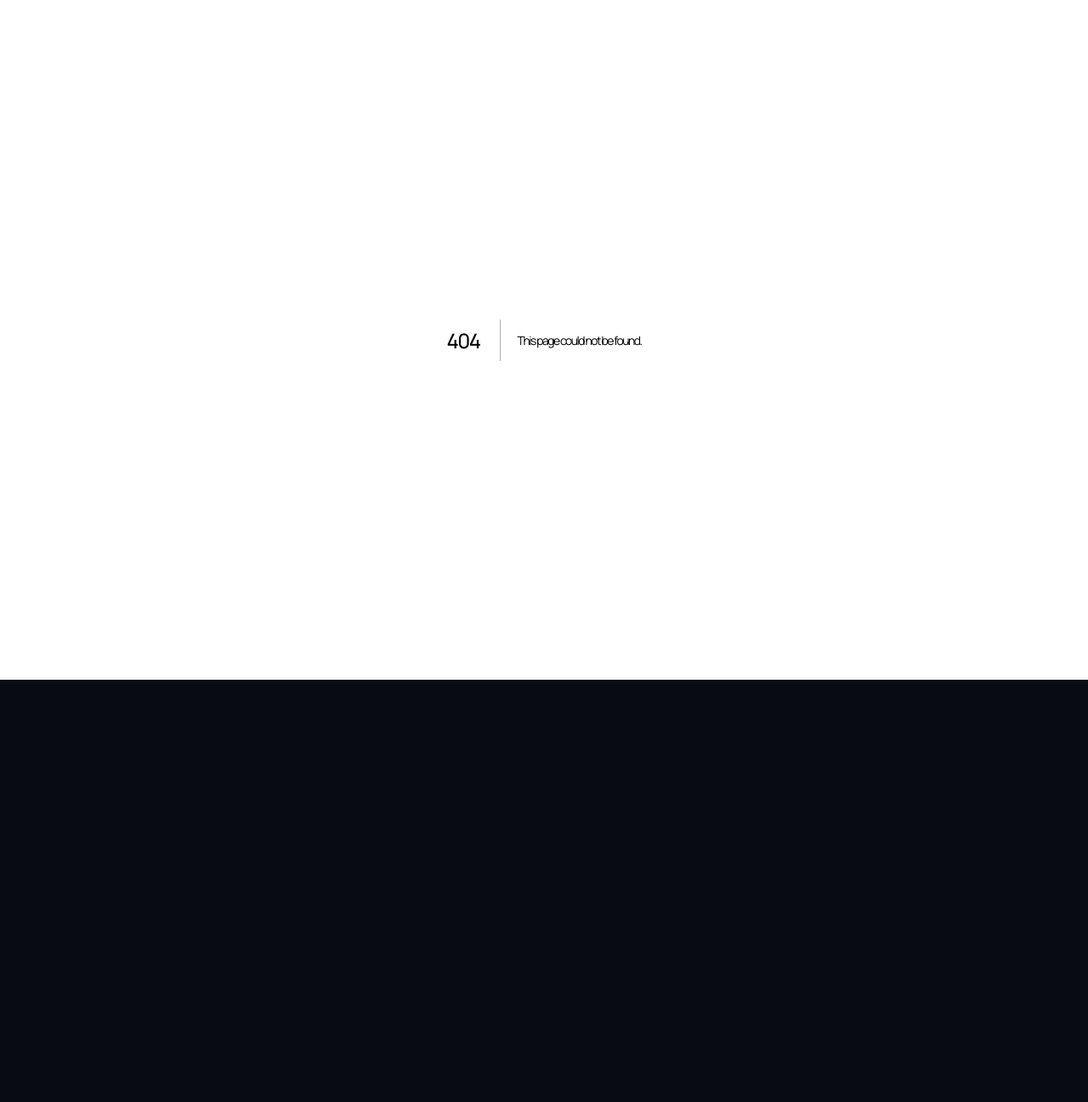
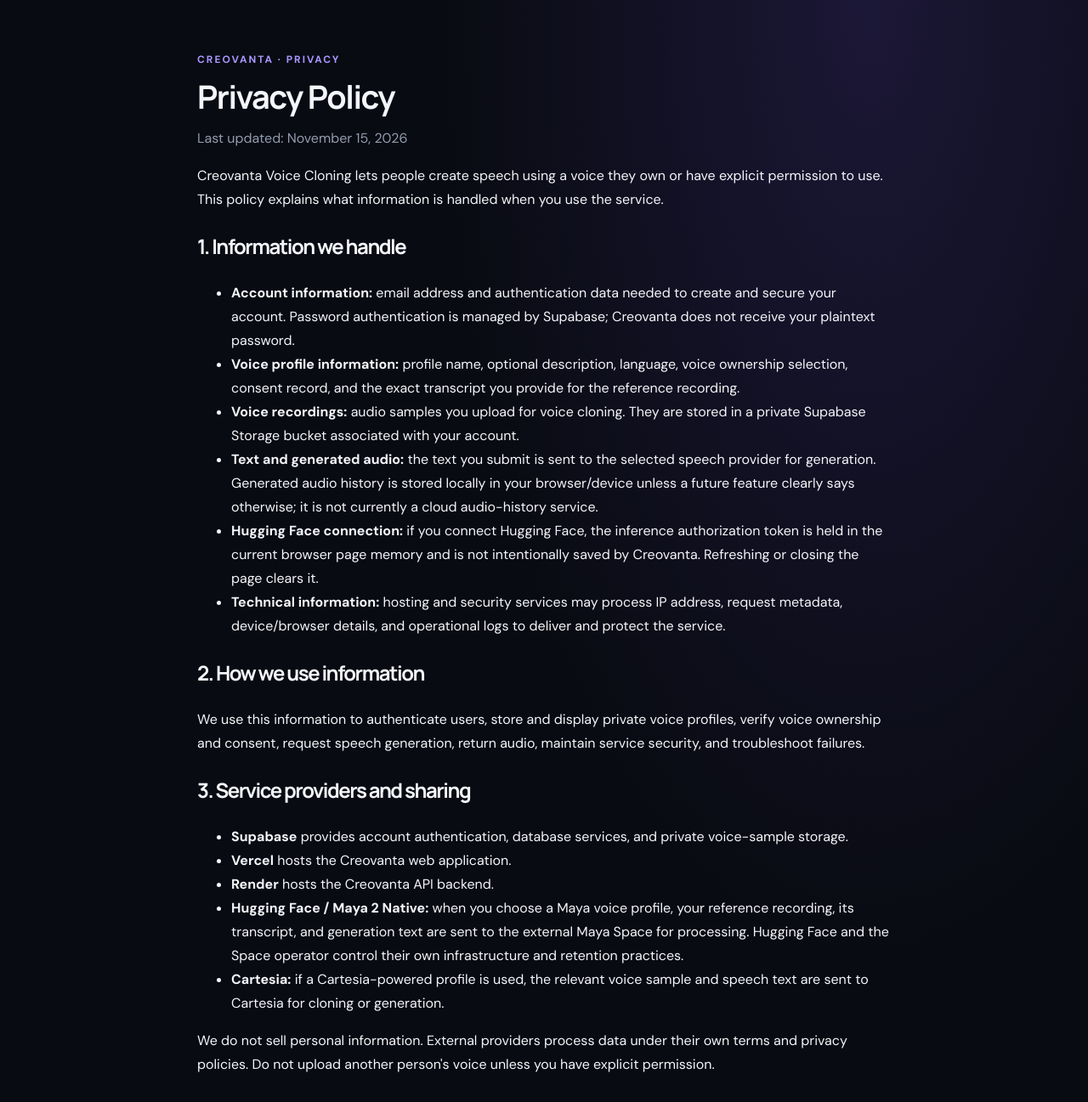
Before and after one commit to merinmoysarkar72-sys/creovanta-voice-cloning, a Next.js app: page /privacy in a window 1280 px wide. Before the commit this address had no page. Shown: the top 1297 px of the page at 85% size. Before the commit the page ends 800 px from the top, so only its background shows below. Built offline with nearby package versions, Linux system fonts and the light colour scheme.

Commit message:
Add public privacy policy page

```diff
--- /dev/null
+++ b/app/privacy/page.tsx
@@ -0,0 +1,58 @@
+import Link from "next/link";
+
+export const metadata = {
+  title: "Privacy Policy | Creovanta",
+  description: "How Creovanta collects, uses, stores, and shares voice and account data.",
+};
+
+export default function PrivacyPolicy() {
+  return (
+    <main style={{maxWidth:860,margin:"0 auto",padding:"48px 22px",color:"#f4f6fb",lineHeight:1.75}}>
+      <p style={{color:"#a997ff",letterSpacing:2,fontSize:12,fontWeight:700}}>CREOVANTA · PRIVACY</p>
+      <h1 style={{fontSize:38,margin:"8px 0 4px"}}>Privacy Policy</h1>
+      <p style={{color:"#929bb0"}}>Last updated: November 15, 2026</p>
+      <p>Creovanta Voice Cloning lets people create speech using a voice they own or have explicit permission to use. This policy explains what information is handled when you use the service.</p>
+
+      <h2>1. Information we handle</h2>
+      <ul>
+        <li><b>Account information:</b> email address and authentication data needed to create and secure your account. Password authentication is managed by Supabase; Creovanta does not receive your plaintext password.</li>
+        <li><b>Voice profile information:</b> profile name, optional description, language, voice ownership selection, consent record, and the exact transcript you provide for the reference recording.</li>
+        <li><b>Voice recordings:</b> audio samples you upload for voice cloning. They are stored in a private Supabase Storage bucket associated with your account.</li>
+        <li><b>Text and generated audio:</b> the text you submit is sent to the selected speech provider for generation. Generated audio history is stored locally in your browser/device unless a future feature clearly says otherwise; it is not currently a cloud audio-history service.</li>
+        <li><b>Hugging Face connection:</b> if you connect Hugging Face, the inference authorization token is held in the current browser page memory and is not intentionally saved by Creovanta. Refreshing or closing the page clears it.</li>
+        <li><b>Technical information:</b> hosting and security services may process IP address, request metadata, device/browser details, and operational logs to deliver and protect the service.</li>
+      </ul>
+
+      <h2>2. How we use information</h2>
+      <p>We use this information to authenticate users, store and display private voice profiles, verify voice ownership and consent, request speech generation, return audio, maintain service security, and troubleshoot failures.</p>
+
+      <h2>3. Service providers and sharing</h2>
+      <ul>
+        <li><b>Supabase</b> provides account authentication, database services, and private voice-sample storage.</li>
+        <li><b>Vercel</b> hosts the Creovanta web application.</li>
+        <li><b>Render</b> hosts the Creovanta API backend.</li>
+        <li><b>Hugging Face / Maya 2 Native:</b> when you choose a Maya voice profile, your reference recording, its transcript, and generation text are sent to the external Maya Space for processing. Hugging Face and the Space operator control their own infrastructure and retention practices.</li>
+        <li><b>Cartesia:</b> if a Cartesia-powered profile is used, the relevant voice sample and speech text are sent to Cartesia for cloning or generation.</li>
+      </ul>
+      <p>We do not sell personal information. External providers process data under their own terms and privacy policies. Do not upload another person's voice unless you have explicit permission.</p>
+
+      <h2>4. Retention and deletion</h2>
+      <p>Creovanta-controlled account records and private voice samples are retained while your account is active. You can request deletion from inside the app or through our <Link href="/delete-account" style={{color:"#70d9e8"}}>account deletion page</Link>. Deleting your account removes the Creovanta account and associated database records and private voice samples. Audio history saved only in your browser can be removed from the app's Audio History or by clearing that browser's site data.</p>
+      <p>Copies already sent to external speech providers may be subject to those providers' own retention and deletion processes. Creovanta cannot guarantee deletion from an external provider's systems unless that provider confirms it.</p>
+
+      <h2>5. Security</h2>
+      <p>We use HTTPS, account-scoped access controls, and private storage for uploaded voice samples. Access tokens and service credentials are not intended to be exposed in public client code. No internet service can guarantee absolute security.</p>
+
+      <h2>6. Children's privacy</h2>
+      <p>Creovanta is not designed for children. Do not create an account or upload a child's voice recording without the legally required parent or guardian authority and permission.</p>
+
+      <h2>7. Your choices</h2>
+      <p>You may disconnect Hugging Face, delete locally stored audio history, stop using the service, or delete your Creovanta account. You must only upload voices you own or are authorized to use.</p>
+
+      <h2>8. Contact</h2>
+      <p>For privacy questions, use the developer contact email published on the Creovanta Google Play Store listing. A monitored privacy contact email must be added to the public listing before production publication.</p>
+
+      <p style={{marginTop:32}}><Link href="/" style={{color:"#70d9e8"}}>Back to Creovanta</Link></p>
+    </main>
+  );
+}
```
